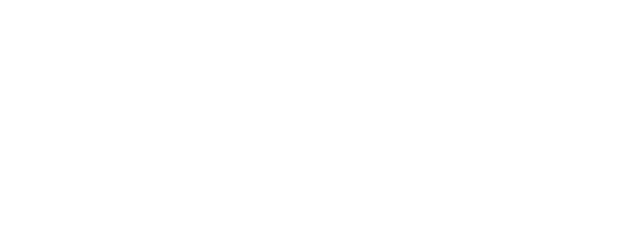
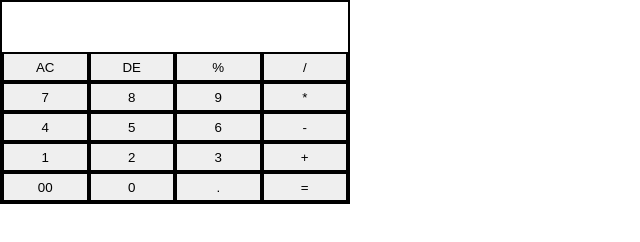
Before and after one commit to Bayzed-Meer/Calculator, a plain HTML site: page index.html in a window 1280 px wide. Shown: the whole page, without its empty margins (0-640 px from the left). Drawn offline with Linux system fonts and the light colour scheme.

Commit message:
Body Structure implemented

```diff
--- a/index.css
+++ b/index.css
@@ -0,0 +1,26 @@
+* {
+  box-sizing: border-box;
+  margin: 0;
+  padding: 0;
+}
+
+.calculator {
+  max-width: 350px;
+  max-height: 500px;
+  border: 2px solid black;
+}
+.display {
+  color: aquamarine;
+  min-height: 50px;
+  text-align: center;
+}
+.buttons {
+  color: red;
+  display: grid;
+  grid-template-columns: repeat(4, 1fr);
+}
+.c {
+  text-align: center;
+  min-height: 30px;
+  border: 2px solid black;
+}
--- a/index.html
+++ b/index.html
@@ -4,6 +4,34 @@
     <meta charset="UTF-8" />
     <meta name="viewport" content="width=device-width, initial-scale=1.0" />
     <title>Calculator</title>
+    <link rel="stylesheet" href="index.css" />
   </head>
-  <body></body>
+  <body>
+    <div class="calculator">
+      <div class="display"></div>
+      <div class="buttons">
+        <button class="c" id="ac">AC</button>
+        <button class="c" id="de">DE</button>
+        <button class="c" id="percent">%</button>
+        <button class="c" id="divide">/</button>
+        <button class="c" id="seven">7</button>
+        <button class="c" id="eight">8</button>
+        <button class="c" id="nine">9</button>
+        <button class="c" id="multiple">*</button>
+        <button class="c" id="four">4</button>
+        <button class="c" id="five">5</button>
+        <button class="c" id="six">6</button>
+        <button class="c" id="substraction">-</button>
+        <button class="c" id="one">1</button>
+        <button class="c" id="two">2</button>
+        <button class="c" id="three">3</button>
+        <button class="c" id="plus">+</button>
+        <button class="c" id="zerozero">00</button>
+        <button class="c" id="zero">0</button>
+        <button class="c" id="dot">.</button>
+        <button class="c" id="equal">=</button>
+      </div>
+    </div>
+  </body>
+  <script src="index.js"></script>
 </html>
--- a/index.js
+++ b/index.js
@@ -0,0 +1,20 @@
+const ac = document.getElementById(ac);
+const de = document.getElementById(de);
+const percent = document.getElementById(percent);
+const divide = document.getElementById(divide);
+const seven = document.getElementById(seven);
+const eight = document.getElementById(eight);
+const nine = document.getElementById(nine);
+const multiple = document.getElementById(multiple);
+const four = document.getElementById(four);
+const five = document.getElementById(five);
+const six = document.getElementById(six);
+const substraction = document.getElementById(substraction);
+const one = document.getElementById(one);
+const two = document.getElementById(two);
+const three = document.getElementById(three);
+const plus = document.getElementById(plus);
+const zerozero = document.getElementById(zerozero);
+const zero = document.getElementById(zero);
+const dot = document.getElementById(dot);
+const equal = document.getElementById(equal);
```
